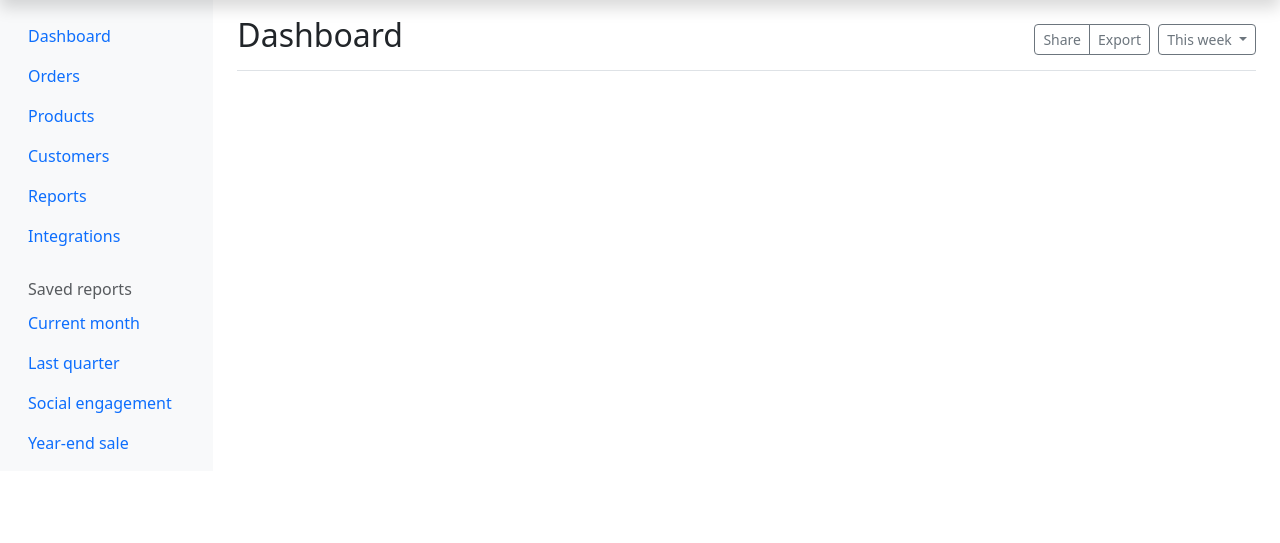
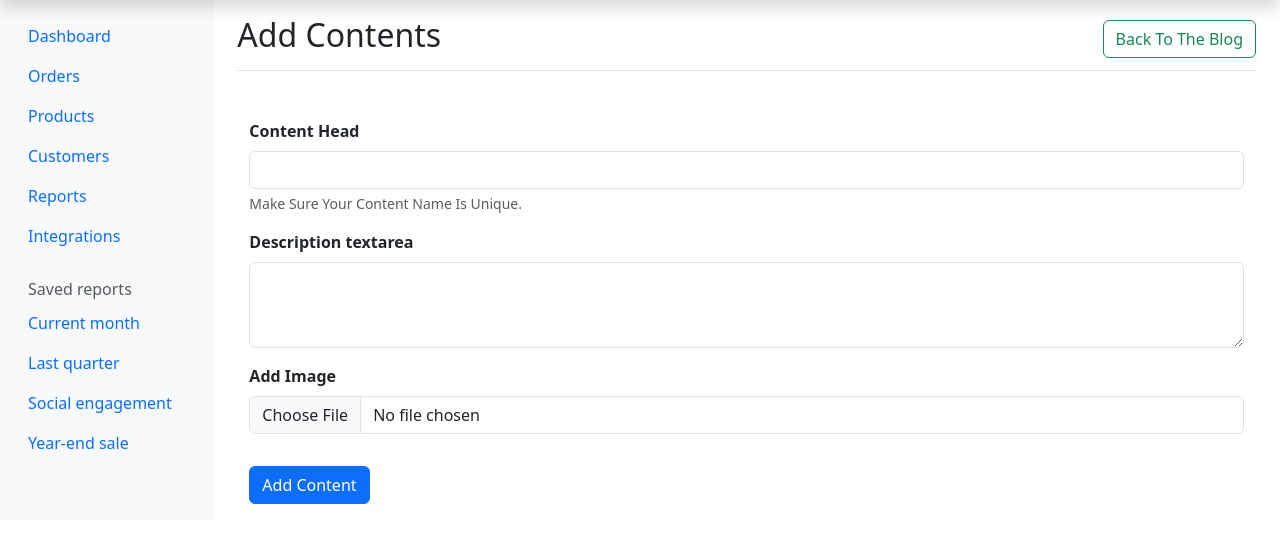
Before and after one commit to Luisrich2580/Blog, a PHP site: page /Admin/index.php in a window 1280 px wide. Shown: the part 40-583 px from the top of the page. Run offline with PHP 8.4, Linux system fonts and the light colour scheme.

Commit message:
Blog Version 1.0.0.3+

```diff
--- a/Admin/index.php
+++ b/Admin/index.php
@@ -1,3 +1,4 @@
+<?php include('../Assets/connection.php'); ?>
 <!doctype html>
 <html lang="en">
 
@@ -132,32 +133,73 @@
             <main class="col-md-9 ms-sm-auto col-lg-10 px-md-4">
                 <div
                     class="d-flex justify-content-between flex-wrap flex-md-nowrap align-items-center pt-3 pb-2 mb-3 border-bottom">
-                    <h1 class="h2">Dashboard</h1>
+                    <h1 class="h2">Add Contents</h1>
                     <div class="btn-toolbar mb-2 mb-md-0">
-                        <div class="btn-group me-2">
+                        <!-- <div class="btn-group me-2">
                             <button type="button" class="btn btn-sm btn-outline-secondary">Share</button>
                             <button type="button" class="btn btn-sm btn-outline-secondary">Export</button>
-                        </div>
-                        <button type="button" class="btn btn-sm btn-outline-secondary dropdown-toggle">
-                            <span data-feather="calendar"></span>
-                            This week
-                        </button>
+                        </div> -->
+                        <a href="Assets/modal.php"><button class="btn btn-outline-success" type="button"
+                                data-bs-toggle="modal" data-bs-target="#exampleModal">Back To The Blog</button></a>
                     </div>
                 </div>
 
+
+                <div class="container mt-5">
+                    <form action="modal.php" method="POST">
+                        <div class="mb-3">
+                            <label for="exampleInputEmail1" class="form-label fw-bold">Content Head</label>
+                            <input type="text" name="title" class="form-control" id="exampleInputEmail1"
+                                aria-describedby="emailHelp">
+                            <div class="form-text">Make Sure Your Content Name Is Unique.</div>
+                        </div>
+                        <div class="mb-3">
+                            <label for="exampleFormControlTextarea1" class="form-label fw-bold">Description
+                                textarea</label>
+                            <textarea class="form-control" name="description" id="exampleFormControlTextarea1"
+                                rows="3"></textarea>
+                        </div>
+                        <div class="mb-3">
+                            <label for="exampleInputEmail1" class="form-label fw-bold">Add Image</label>
+                            <input type="file" name="img" class="form-control">
+                        </div>
+                        <!-- <imp type="button" name="add" class="btn btn-primary mt-3">Add Content</button> -->
+                        <input type="submit" value="Add Content" name="add" class="btn btn-primary mt-3">
+                    </form>
+                </div>
+                <p></p>
             </main>
         </div>
+
+
     </div>
 
 
+
+
     <script src="../Assets/js/bootstrap.bundle.js"></script>
-
-    <!-- <script src="https://cdn.jsdelivr.net/npm/feather-icons@4.28.0/dist/feather.min.js"
-        integrity="sha384-uO3SXW5IuS1ZpFPKugNNWqTZRRglnUJK6UAZ/gxOX80nxEkN9NcGZTftn6RzhGWE"></script>
-    <script src="https://cdn.jsdelivr.net/npm/chart.js@2.9.4/dist/Chart.min.js"
-        integrity="sha384-zNy6FEbO50N+Cg5wap8IKA4M/ZnLJgzc6w2NqACZaK0u0FXfOWRRJOnQtpZun8ha"></script>
-    <script src="dashboard.js"></script> -->
 </body>
 
 
 </html>
+
+<?php
+
+
+if (isset($_POST['add'])) {
+    $content_title = $_POST['title'];
+    $content_description = $_POST['description'];
+    $content_img = $_POST['img'];
+
+
+    $sql = "INSERT INTO `contents`(`tittle`, `description`, `image`) VALUES ('$content_title','$content_description','$content_img')";
+    $res = mysqli_query($conn, $sql);
+
+    if (!$res) {
+        die("Failed To Connect To The Database");
+    } else {
+        header('location:');
+    }
+}
+
+?>
```
